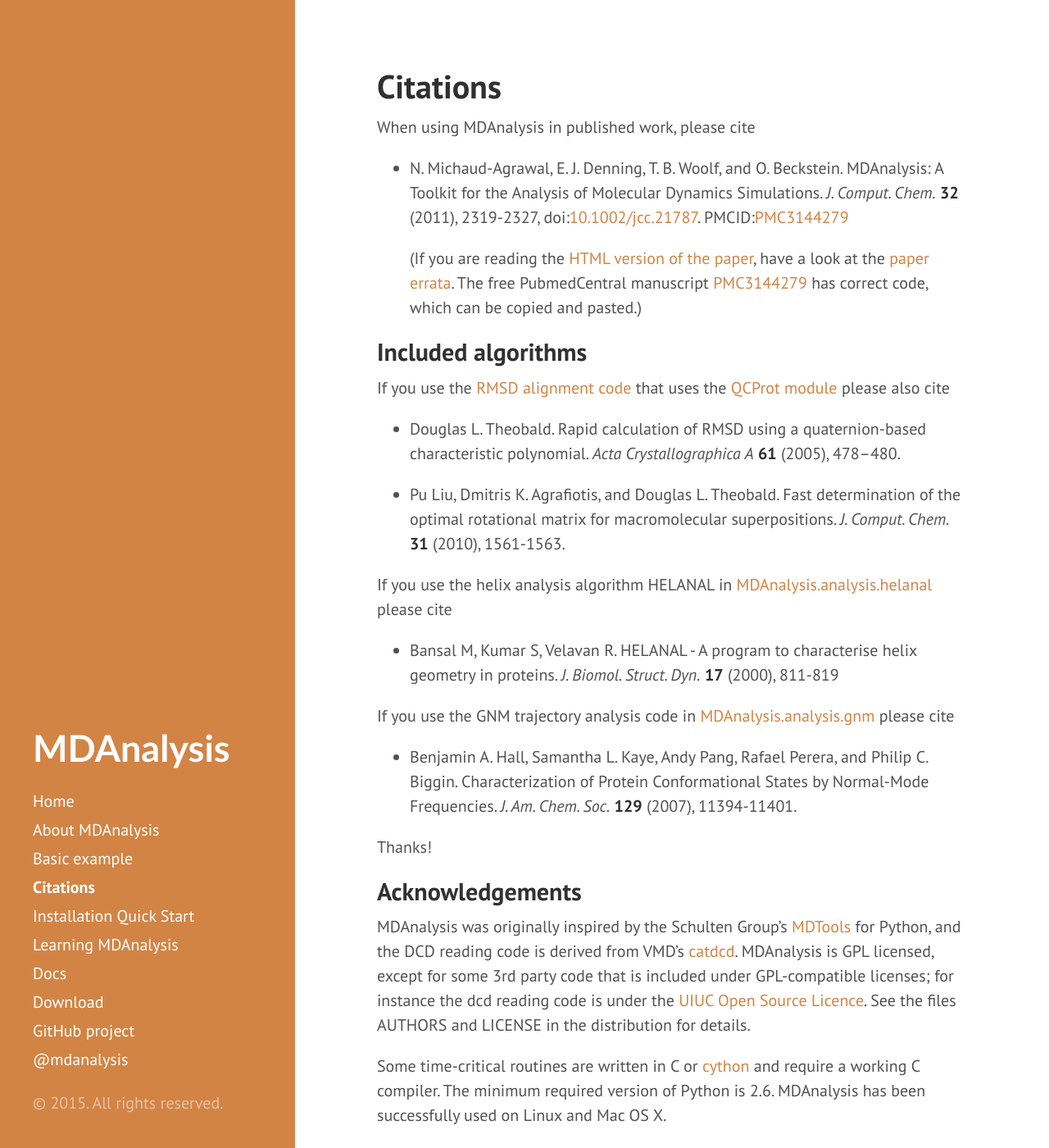
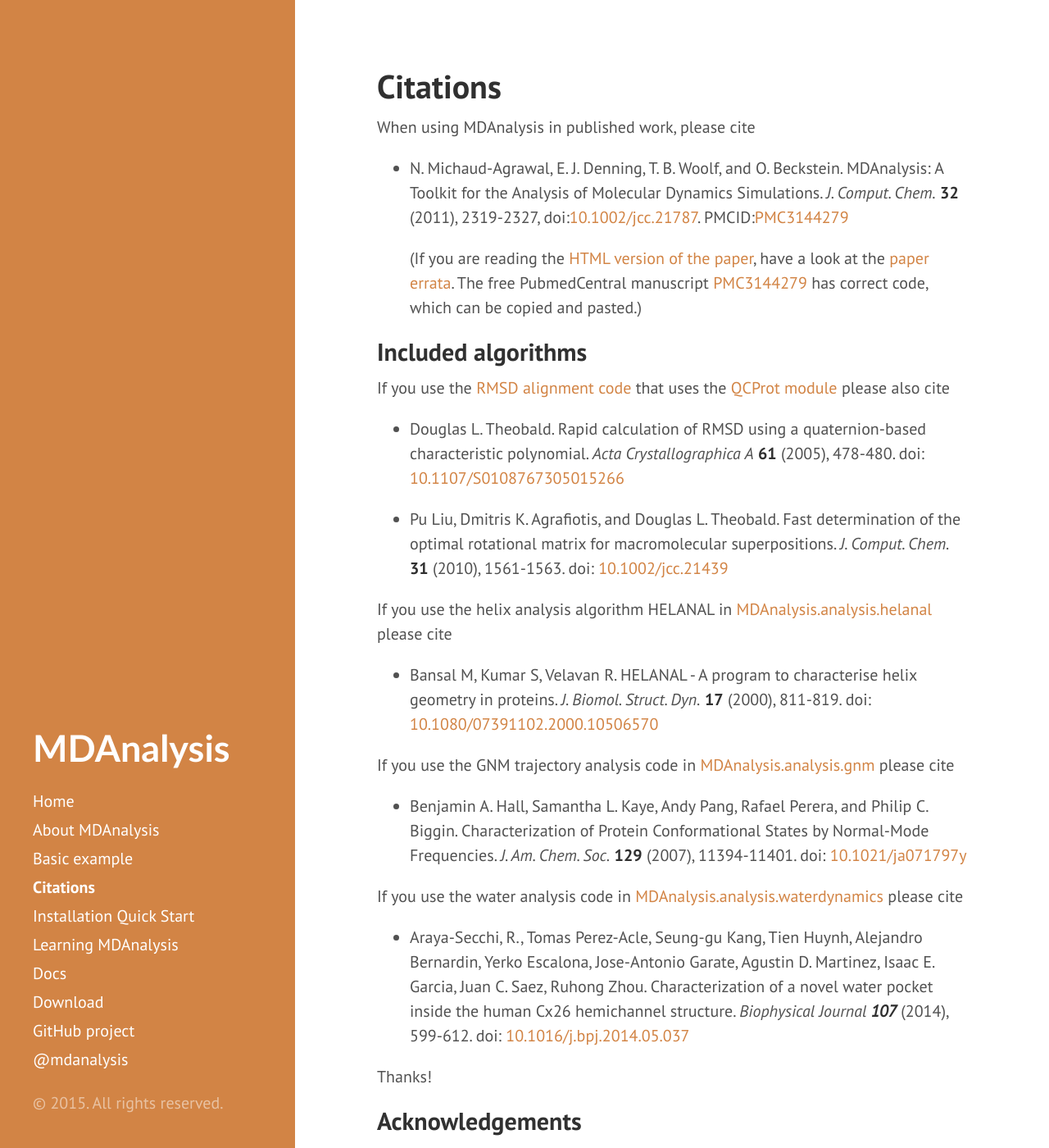
Before and after one commit to MDAnalysis/MDAnalysis.github.io, a Jekyll site: the page built from pages/citations.md, in a window 1280 px wide and 1400 px high. Shown: the whole window at 82% size. Built offline with Jekyll 4.4.1, drawn with Linux system fonts in a browser that asks for light colours; Markdown is read by kramdown in place of the engine named in the settings.

Commit message:
citations updated
- added water dynamics citation
- added doi links to all citations

```diff
--- a/pages/citations.md
+++ b/pages/citations.md
@@ -29,18 +29,21 @@ please also cite
 
  * Douglas L. Theobald. Rapid calculation of RMSD using a quaternion-based
    characteristic polynomial. *Acta Crystallographica A* **61** (2005),
-   478–480.
+   478-480. doi: [10.1107/S0108767305015266](http://doi.org/10.1107/S0108767305015266)
 
  * Pu Liu, Dmitris K. Agrafiotis, and Douglas L. Theobald. Fast determination
    of the optimal rotational matrix for macromolecular
-   superpositions. *J. Comput. Chem.* **31** (2010), 1561-1563.
+   superpositions. *J. Comput. Chem.* **31** (2010), 1561-1563. doi:
+   [10.1002/jcc.21439](http://doi.org/10.1002/jcc.21439)
 
 If you use the helix analysis algorithm HELANAL in
 [MDAnalysis.analysis.helanal](https://pythonhosted.org/MDAnalysis/documentation_pages/analysis/helanal.html)
 please cite
 
  * Bansal M, Kumar S, Velavan R. HELANAL - A program to characterise helix
-   geometry in proteins. *J. Biomol. Struct. Dyn.* **17** (2000), 811-819
+   geometry in proteins. *J. Biomol. Struct. Dyn.* **17** (2000),
+   811-819. doi:
+   [10.1080/07391102.2000.10506570](http://doi.org/10.1080/07391102.2000.10506570)
 
 If you use the GNM trajectory analysis code in
 [MDAnalysis.analysis.gnm](https://pythonhosted.org/MDAnalysis/documentation_pages/analysis/gnm.html)
@@ -48,7 +51,19 @@ please cite
 
  * Benjamin A. Hall, Samantha L. Kaye, Andy Pang, Rafael Perera, and Philip
    C. Biggin. Characterization of Protein Conformational States by Normal-Mode
-   Frequencies. *J. Am. Chem. Soc.* **129** (2007), 11394-11401.
+   Frequencies. *J. Am. Chem. Soc.* **129** (2007), 11394-11401. doi:
+   [10.1021/ja071797y](http://doi.org/10.1021/ja071797y)
+
+If you use the water analysis code in
+[MDAnalysis.analysis.waterdynamics](https://pythonhosted.org/MDAnalysis/documentation_pages/analysis/waterdynamics.html)
+please cite
+
+ * Araya-Secchi, R., Tomas Perez-Acle, Seung-gu Kang, Tien Huynh,
+   Alejandro Bernardin, Yerko Escalona, Jose-Antonio Garate, Agustin
+   D. Martinez, Isaac E. Garcia, Juan C. Saez, Ruhong
+   Zhou. Characterization of a novel water pocket inside the human
+   Cx26 hemichannel structure. *Biophysical Journal* ***107*** (2014),
+   599-612. doi: [10.1016/j.bpj.2014.05.037](http://doi.org/10.1016/j.bpj.2014.05.037)
 
 Thanks!
 
```
